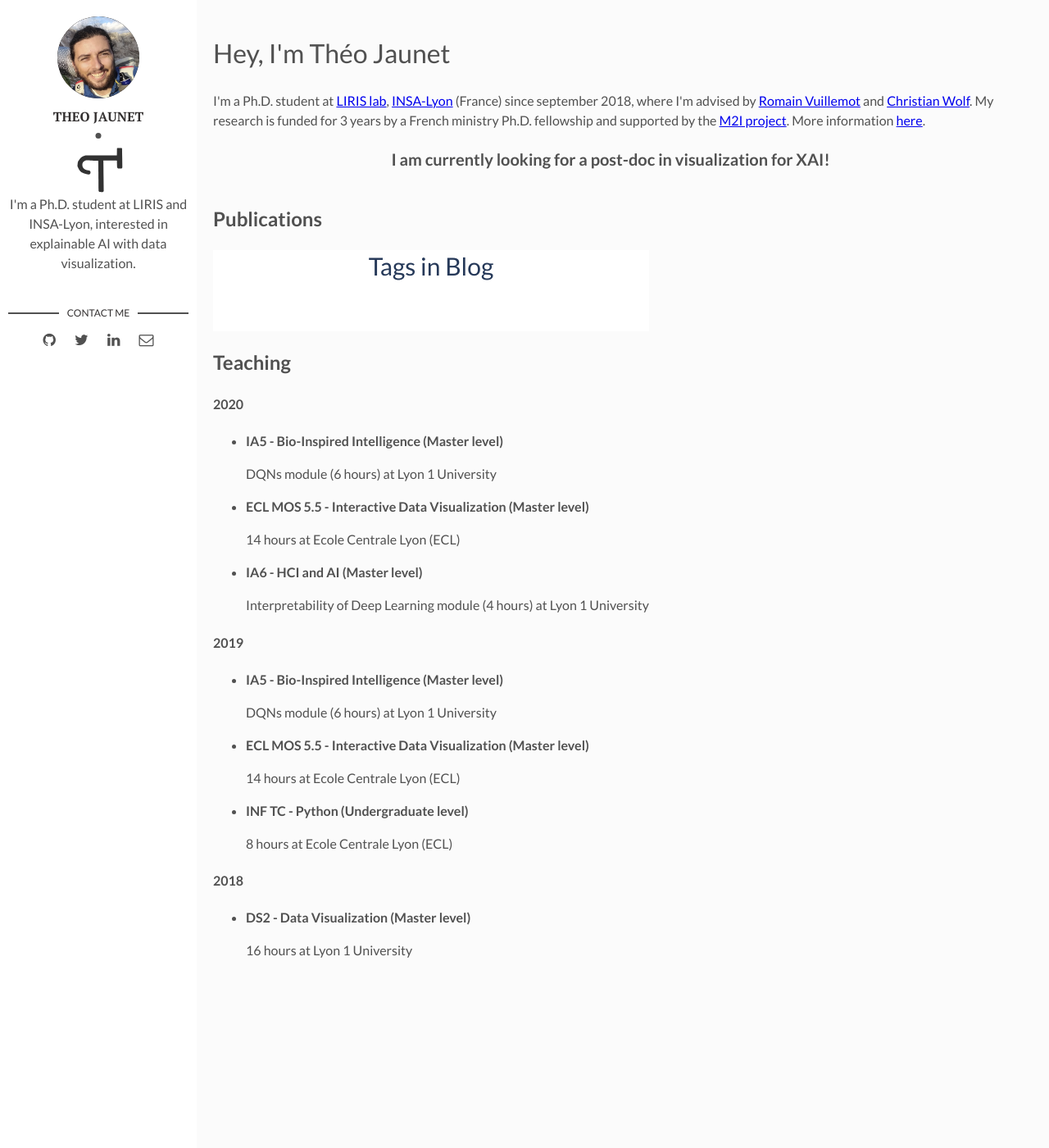
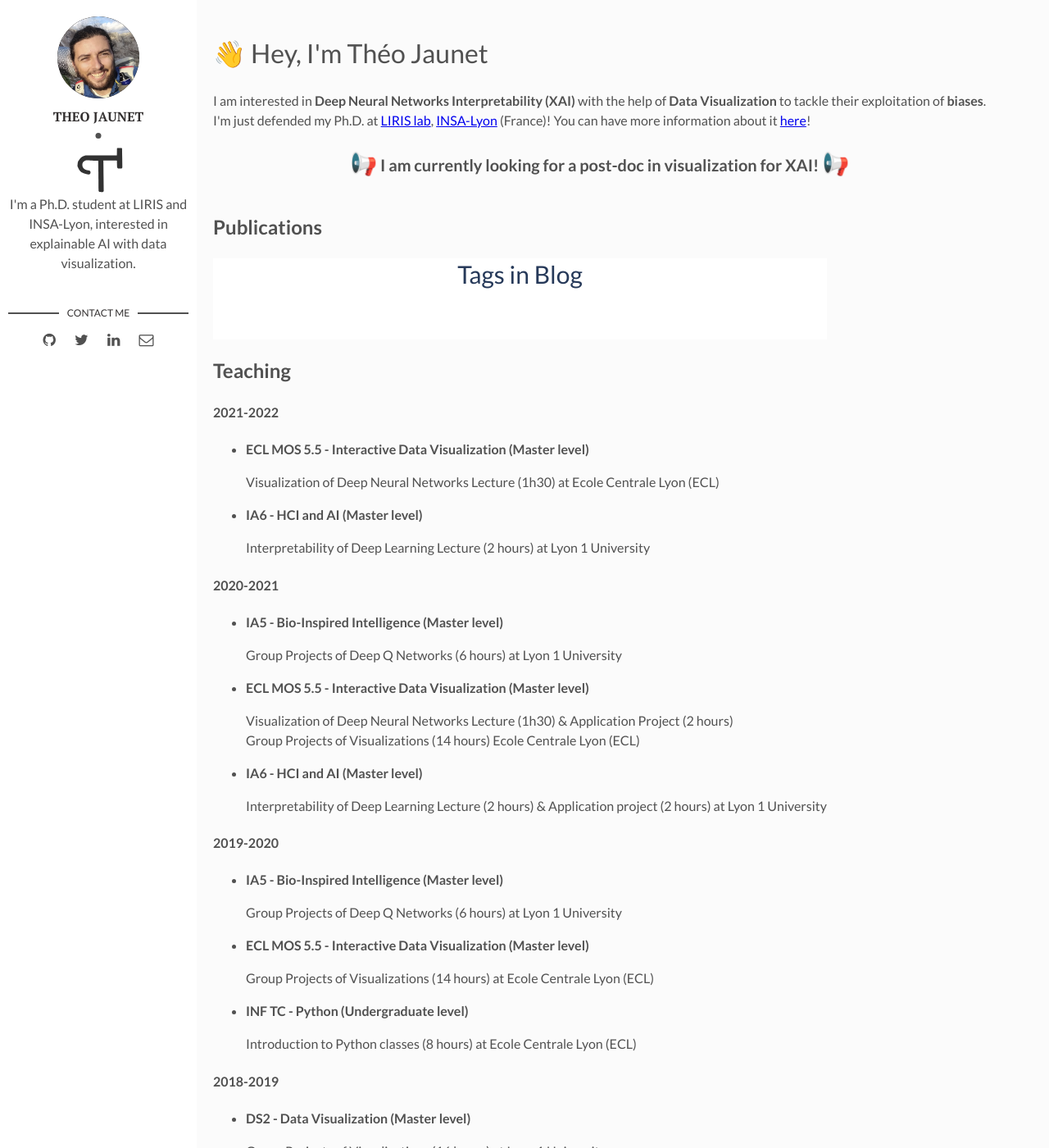
Before and after one commit to Theo-Jaunet/theo-jaunet.github.io, a Jekyll site: the page built from tags.html, in a window 1280 px wide and 1400 px high. Shown: the whole window at 82% size. Built offline with Jekyll 4.4.1, drawn with Linux system fonts in a browser that asks for light colours; some of the changed text lies outside the part shown.

```diff
--- a/_layouts/main.html
+++ b/_layouts/main.html
@@ -49,20 +49,24 @@ layout: default
 </aside> <!-- End Sidebar -->
 <div class="content-box clearfix">
     {% if page.test %}
-            {% else %}
+    {% else %}
     <div>
-        <h1> Hey, I'm Théo Jaunet</h1>
-        <p>I'm a Ph.D. student at <a href="https://liris.cnrs.fr">LIRIS lab</a>, <a href="https://www.insa-lyon.fr/">INSA-Lyon</a>
-            (France) since september 2018, where I'm advised by <a href="http://romain.vuillemot.net/">Romain
-                Vuillemot</a> and <a
-                    href="https://perso.liris.cnrs.fr/christian.wolf/">Christian Wolf</a>. My research is funded for 3
-            years by a French ministry Ph.D. fellowship and supported by
-            the <a href="https://projet.liris.cnrs.fr/mi2/"> M2I project</a>. More information <a
-                    href="https://theo-jaunet.github.io/thesis/">here</a>.</p>
+        <h1>👋 Hey, I'm Théo Jaunet</h1>
+        <p> I am interested in <span style="font-weight: 700">Deep Neural Networks Interpretability (XAI)</span> with
+            the help of <span style="font-weight: 700">Data Visualization</span> to tackle their exploitation of <span
+                    style="font-weight: 700">biases</span>. </br>
+            I'm just defended my Ph.D. at <a href="https://liris.cnrs.fr">LIRIS lab</a>, <a
+                    href="https://www.insa-lyon.fr/">INSA-Lyon</a>
+            (France)! You can have more information about it <a
+                    href="https://theo-jaunet.github.io/thesis/">here</a>!
+        </p>
 
-        <p style="font-weight: 700;text-align: center; font-size: 15pt" > I am currently looking for a post-doc in visualization for XAI! </p>
+        <p style="font-weight: 700;text-align: center; font-size: 15pt"><span style="font-size: 20pt">&#128226;</span> I
+            am
+            currently looking for a post-doc in visualization for XAI! <span style="direction: rtl;font-size: 20pt">&#128226;</span>
+        </p>
     </div>
-            {% endif %}
+    {% endif %}
     <div style="display: block">
         {% if page.test %}
         {{ content }}
@@ -71,53 +75,68 @@ layout: default
         {{ content }}
         <h2> Teaching</h2>
         <div>
-            <h4>2020</h4>
+            <h4>2021-2022</h4>
+            <ul>
+                <li>
+                    <div>
+                        <p style="font-weight: 600">ECL MOS 5.5 - Interactive Data Visualization (Master level)
+                        <p> Visualization of Deep Neural Networks Lecture (1h30) at Ecole Centrale Lyon (ECL)</p>
+                    </div>
+                </li>
+                <li>
+                    <p style="font-weight: 600">IA6 - HCI and AI (Master level)</p>
+                    <p> Interpretability of Deep Learning Lecture (2 hours) at Lyon 1 University</p>
+                </li>
+            </ul>
+
+            <h4>2020-2021</h4>
             <ul>
                 <li>
                     <div>
                         <p style="font-weight: 600"> IA5 - Bio-Inspired Intelligence (Master level)</p>
-                        <p> DQNs module (6 hours) at Lyon 1 University</p>
+                        <p> Group Projects of Deep Q Networks (6 hours) at Lyon 1 University</p>
                     </div>
                 </li>
                 <li>
                     <div>
                         <p style="font-weight: 600">ECL MOS 5.5 - Interactive Data Visualization (Master level)
-                        <p> 14 hours at Ecole Centrale Lyon (ECL)</p>
+                        <p> Visualization of Deep Neural Networks Lecture (1h30) & Application Project (2 hours) <br>
+                         Group Projects of Visualizations (14 hours)  Ecole Centrale Lyon (ECL) </p>
                     </div>
                 </li>
                 <li>
                     <p style="font-weight: 600">IA6 - HCI and AI (Master level)</p>
-                    <p> Interpretability of Deep Learning module (4 hours) at Lyon 1 University</p>
+                    <p> Interpretability of Deep Learning Lecture (2 hours) &  Application project (2 hours) at Lyon 1 University</p>
                 </li>
             </ul>
-            <h4>2019</h4>
+            <h4>2019-2020</h4>
             <ul>
                 <li>
                     <div>
                         <p style="font-weight: 600"> IA5 - Bio-Inspired Intelligence (Master level)</p>
-                        <p> DQNs module (6 hours) at Lyon 1 University</p>
+                        <p> Group Projects of Deep Q Networks (6 hours) at Lyon 1 University</p>
                     </div>
                 </li>
                 <li>
                     <div>
                         <p style="font-weight: 600">ECL MOS 5.5 - Interactive Data Visualization (Master level)
-                        <p> 14 hours at Ecole Centrale Lyon (ECL)</p>
+                        <p> Group Projects of Visualizations (14 hours) at Ecole Centrale Lyon (ECL)</p>
                     </div>
                 </li>
                 <li>
                     <div>
                         <p style="font-weight: 600">INF TC - Python (Undergraduate level)
-                        <p> 8 hours at Ecole Centrale Lyon (ECL)</p>
+                        <p> Introduction to Python classes (8 hours) at Ecole Centrale Lyon (ECL)</p>
                     </div>
                 </li>
             </ul>
 
-            <h4>2018</h4>
+            <h4>2018-2019</h4>
             <ul>
                 <li>
                     <div>
                         <p style="font-weight: 600"> DS2 - Data Visualization (Master level)</p>
-                        <p> 16 hours at Lyon 1 University</p>
+                        <p> Group Projects of Visualizations (16 hours) at Lyon 1 University</p>
                     </div>
                 </li>
             </ul>
```
Also changed, not shown: _layouts/details.html (+50 -21 lines), 1 other file.
